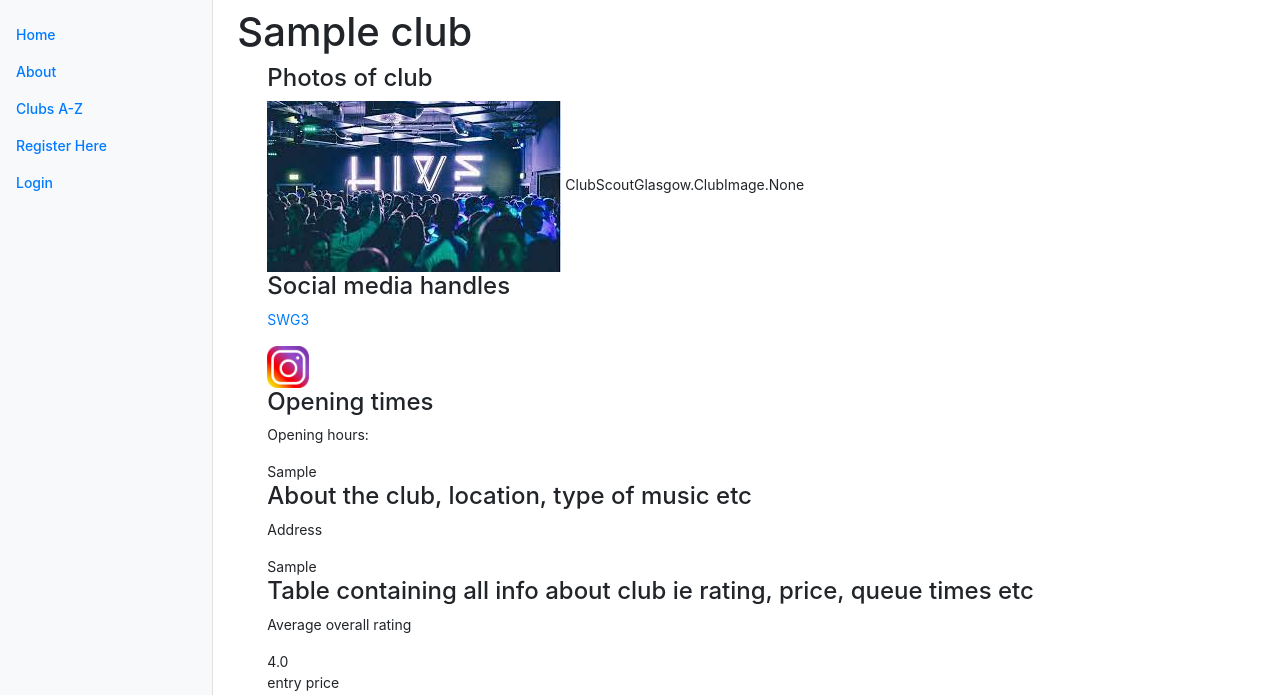
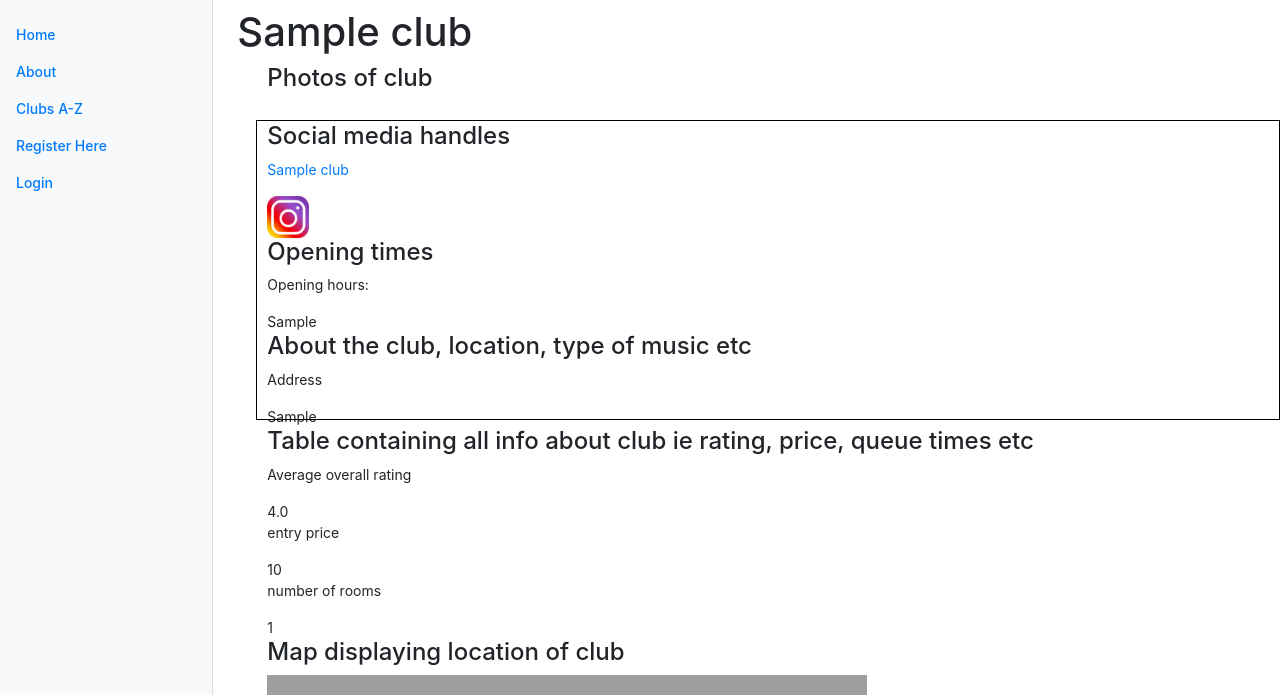
Before and after one commit to benmcp5/WADGroup8C, a Django app: a page that uses templates/ClubScoutGlasgow/club.html in a window 1280 px wide. Shown: the part 40-735 px from the top of the page. Run offline with Django 3.2, Linux system fonts and the light colour scheme; tables that the repository leaves empty hold one stand-in row (values such as "Sample post"); some libraries are stand-ins or nearby versions; grey boxes are pictures that could not be loaded.

```diff
--- a/ClubScoutGlasgow/views.py
+++ b/ClubScoutGlasgow/views.py
@@ -105,6 +105,8 @@ def show_club(request, club_name_slug):
     try:
         club = Club.objects.get(slug=club_name_slug)
         context_dict['club'] = club
+        image_list = club.images.all()
+        context_dict['images'] = image_list
 
     except Club.DoesNotExist:
         context_dict['club'] = None
--- a/static/css/dashboard.css
+++ b/static/css/dashboard.css
@@ -109,3 +109,46 @@ body {
   position: relative;
   left: 30px;
 }
+
+/*
+ * Images
+ */
+
+ .slider-wrap{
+   position:fixed;
+   top:20%;
+   left:20%;
+   width:80%;
+   height:300px;
+   overflow: hidden;
+   border:1px solid black;
+ }
+
+ .slider{
+   position:absolute;
+   top:0;
+   left:0;
+   height:100%;
+   width:4000px;
+   display: flex;
+   will-change: transform;
+ }
+
+ .slider-item{
+   position: relative;
+   flex:1;
+   overflow: hidden;
+   filter: grayscale(100%);
+
+ }
+
+ .img-div{
+   position: relative;
+   left: 1%;
+   top: 2.5%;
+   width: 98%;
+   height: 95%;
+   background-size: cover;
+   background-position: cover;
+
+ }
--- a/templates/ClubScoutGlasgow/club.html
+++ b/templates/ClubScoutGlasgow/club.html
@@ -19,17 +19,34 @@
     <div class ="club-content">
         <div class="club-photos">
             <h4>Photos of club</h4>
-                <img src="{% static 'images/ClubImages/hive1.jpeg' %}" alt="hive pic aint working" />
-            {{ club.images }}
+            <br>
+            {% if images %}
+                <div class = "slider-wrap">
+                    <div class = "slider">
+                        <div class = "slider-item">
+                            <div class = "img-div"></div>
+                        </div>
+                        <div class = "slider-item">
+                            <div class = "img-div"></div>
+                        </div>
+                        <div class = "slider-item">
+                            <div class = "img-div"></div>
+                        </div>
+                    </div>
+                </div>
+            {% endif %}
+
+            <script src = "CSG.js"></script>
         </div>
+
         <div class="club-social-media">
             <h4>Social media handles</h4>
-            <div class="fb-page" data-href="https://www.facebook.com/SWG3glasgow/" data-tabs="timeline" data-width="" data-height="300" data-small-header="false" data-adapt-container-width="true" data-hide-cover="false" data-show-facepile="true">
-                <blockquote cite="https://www.facebook.com/SWG3glasgow/" class="fb-xfbml-parse-ignore">
-                    <a href="https://www.facebook.com/SWG3glasgow/">SWG3</a>
+            <div class="fb-page" data-href="{{ club.facebook }}" data-tabs="timeline" data-width="" data-height="300" data-small-header="false" data-adapt-container-width="true" data-hide-cover="false" data-show-facepile="true">
+                <blockquote cite="{{ club.facebook }}" class="fb-xfbml-parse-ignore">
+                    <a href="{{ club.facebook }}">{{ club.name }}</a>
                 </blockquote>
             </div>
-            <div><a href="https://www.instagram.com/swg3glasgow/"><img src="{% static 'images/instagram-icon.png' %}" alt="instagram link" style="width:42px;height:42px;"></a></div>
+            <div><a href="{{ club.instagram }}"><img src="{% static 'images/instagram-icon.png' %}" alt="instagram link" style="width:42px;height:42px;"></a></div>
         </div>
 
         <div class="club-opening-hours">
@@ -74,4 +91,5 @@
         </div>
     </div>
 
+
 {% endblock %}
```
Also changed, not shown: static/javascript/CSG.js (added, +17 -0 lines), 1 other file.
